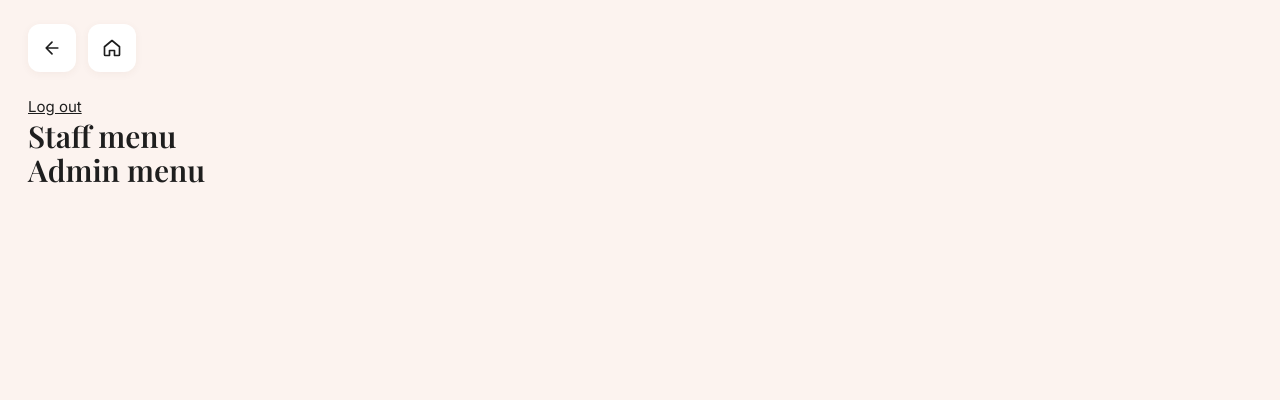
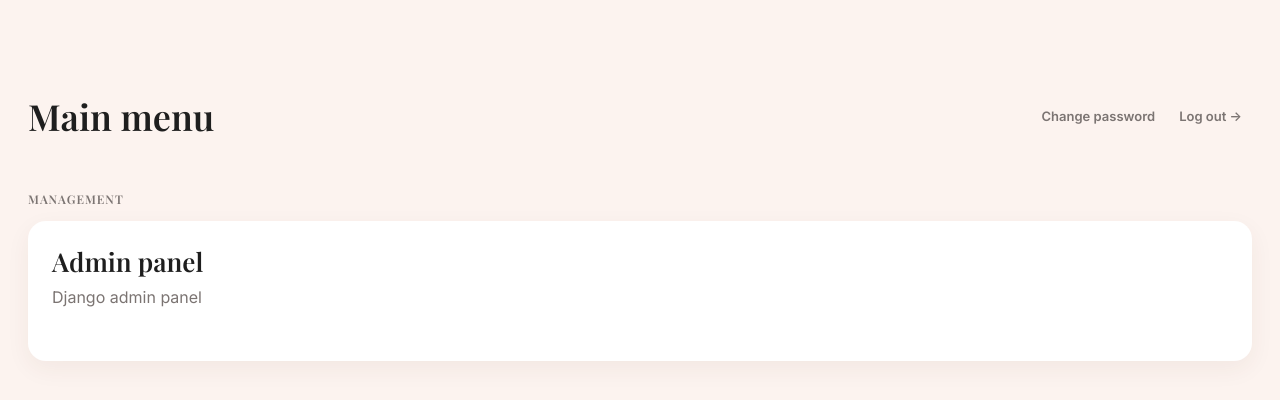
Before and after one commit to hulchakk/TutorDesk, a Django app: page /menu/ in a window 1280 px wide. Shown: the top 400 px of the page. Run offline with Django 5.2, Linux system fonts and the light colour scheme; the visitor is signed in with stand-in values (Sample User, id 1).

Commit message:
refactor(user): redesign user menu page

```diff
--- a/templates/accounts/menu.html
+++ b/templates/accounts/menu.html
@@ -1,29 +1,63 @@
 {% extends 'base.html' %}
 
 {% block title %}
-  Menu
+  Main menu
 {% endblock %}
 
+{% block topbar %}{% endblock %}
+
+{% block page_class %}page--narrow{% endblock %}
+
 {% block content %}
-  <a href="{% url 'user:logout' %}">Log out</a>
-	{% if user.is_student %}
-    <h1>Student menu</h1>
-    <ul>
-      <li><a href="{% url 'payments:student-profiles' %}">My groups and teacher</a></li>
-    </ul>
-	{% endif %}
-  {% if user.is_teacher %}
-  	<h1>Teacher menu</h1>
-    <ul>
-      <li><a href="{% url 'schedule:students' %}">Students</a></li>
-      <li><a href="{% url 'schedule:groups' %}">Groups</a></li>
-      <li><a href="{% url 'schedule:teacher-schedule' %}">Schedule</a></li>
-    </ul>
-  {% endif %}
-  {% if user.is_staff %}
-  	<h1>Staff menu</h1>
-  {% endif %}
-  {% if user.is_superuser %}
-  	<h1>Admin menu</h1>
-  {% endif %}
+<header class="menu-header">
+  <h1 class="menu-header__title">Main menu</h1>
+  <div class="menu-header__actions">
+    <a href="{% url 'user:change-password' %}" class="link-muted">Change password</a>
+    <a href="{% url 'user:logout' %}" class="link-muted">Log out →</a>
+  </div>
+</header>
+
+{% if user.is_student %}
+<section class="menu-section">
+  <h2 class="section-label">Student</h2>
+  <div class="menu-grid">
+    <a href="{% url 'payments:student-profiles' %}" class="menu-card">
+      <span class="menu-card__name">My groups and teachers</span>
+      <span class="menu-card__meta">Lesson balance and top-ups</span>
+    </a>
+  </div>
+</section>
+{% endif %}
+
+{% if user.is_teacher %}
+<section class="menu-section">
+  <h2 class="section-label">Teacher</h2>
+  <div class="menu-grid">
+    <a href="{% url 'schedule:teacher-schedule' %}" class="menu-card">
+      <span class="menu-card__name">Schedule</span>
+      <span class="menu-card__meta">View and edit your weekly schedule</span>
+    </a>
+    <a href="{% url 'schedule:students' %}" class="menu-card">
+      <span class="menu-card__name">Students</span>
+      <span class="menu-card__meta">Add and manage your students</span>
+    </a>
+    <a href="{% url 'schedule:groups' %}" class="menu-card">
+      <span class="menu-card__name">Groups</span>
+      <span class="menu-card__meta">Group lineups and lessons</span>
+    </a>
+  </div>
+</section>
+{% endif %}
+
+{% if user.is_staff or user.is_superuser %}
+<section class="menu-section">
+  <h2 class="section-label">Management</h2>
+  <div class="menu-grid">
+    <a href="{% url 'admin:index' %}" class="menu-card">
+      <span class="menu-card__name">Admin panel</span>
+      <span class="menu-card__meta">Django admin panel</span>
+    </a>
+  </div>
+</section>
+{% endif %}
 {% endblock %}
```
